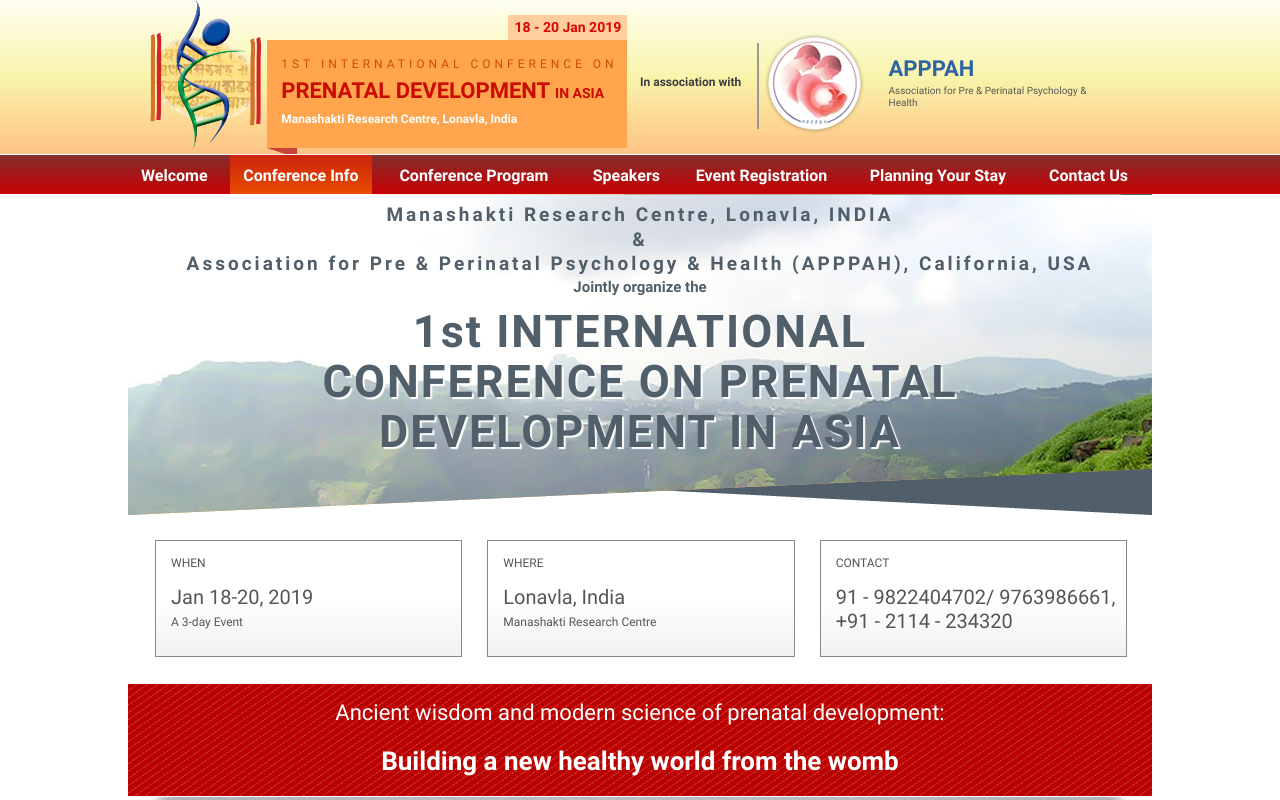
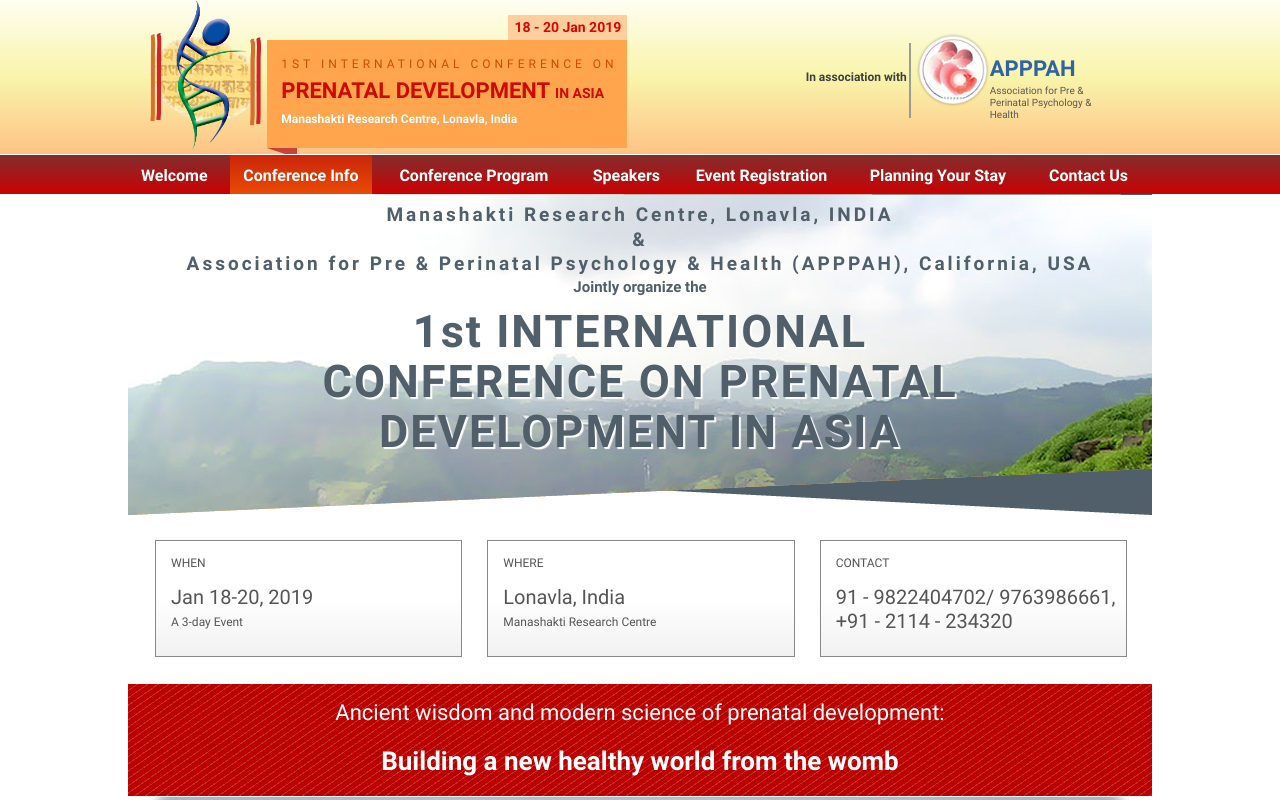
Before and after one commit to agaikwadEtouch/Manashakti-Conference-2019, a plain HTML site: page about-the-conference.html in a window 1280 px wide. Shown: the top 800 px of the page. Drawn offline with nearby package versions, Linux system fonts and the light colour scheme.

Commit message:
test
dsfdsf

```diff
--- a/about-the-conference.html
+++ b/about-the-conference.html
@@ -30,12 +30,13 @@
 			</div>
 			</div>
 		  </div>
-		  <div class="col-md-12 col-lg-6">
+			  <div class="col-md-0 col-lg-2"></div>
+		  <div class="col-md-12 col-lg-4">
 			<div class="association-wrapper header-right row">
-			<div class="association-col-1 col-3 col-sm-2 col-md-3 col-lg-3">
+			<div class="association-col-1 col-3 col-sm-2 col-md-3 col-lg-4">
 				<span>In association with</span>
 			</div>
-			<div class="col-9 col-sm-10 col-md-9 col-lg-9">
+			<div class="col-9 col-sm-10 col-md-9 col-lg-8">
 			  <div class="float-left col-2 col-sm-2 col-md-2 col-lg-4"><img alt="Apppah" src="images/apppah-logo.png" class="img-fluid"></div>
 			  <div class="float-left col-10 txt-container col-md-10 col-lg-7">
 					<p class="apppah-title col-3 col-sm-2 col-md-3 col-lg-12">APPPAH</p>
@@ -87,7 +88,7 @@
         <a class="nav-link" href="event-registration.html">Event Registration</a>
 	<div class="dropdown-menu" aria-labelledby="navbarDropdown">
           <a class="dropdown-item" href="#">Conference Fees</a>
-          <a class="dropdown-item" href="#">Online Rgistration</a>
+          <a class="dropdown-item" href="#">Online Registration</a>
           <a class="dropdown-item" href="#">Refund/ Cancellation Policy</a>
         </div>
       </li>
@@ -173,8 +174,6 @@
 </div>
 </div>
 </div>
-
-    </div>
 <footer>
  <div class="ftr-link-wrapper">
 	  <ul class="ft-link">
@@ -187,6 +186,7 @@
   </div>
   <div class="copyright">&copy; 2000-2018 Manashakti Rest New Way, All Rights Reserved Worldwide</div>
 </footer>
+    </div>
 
     <!-- Optional JavaScript -->
     <!-- jQuery first, then Popper.js, then Bootstrap JS -->
```
Lines whose indentation alone changed are shown as unchanged.
